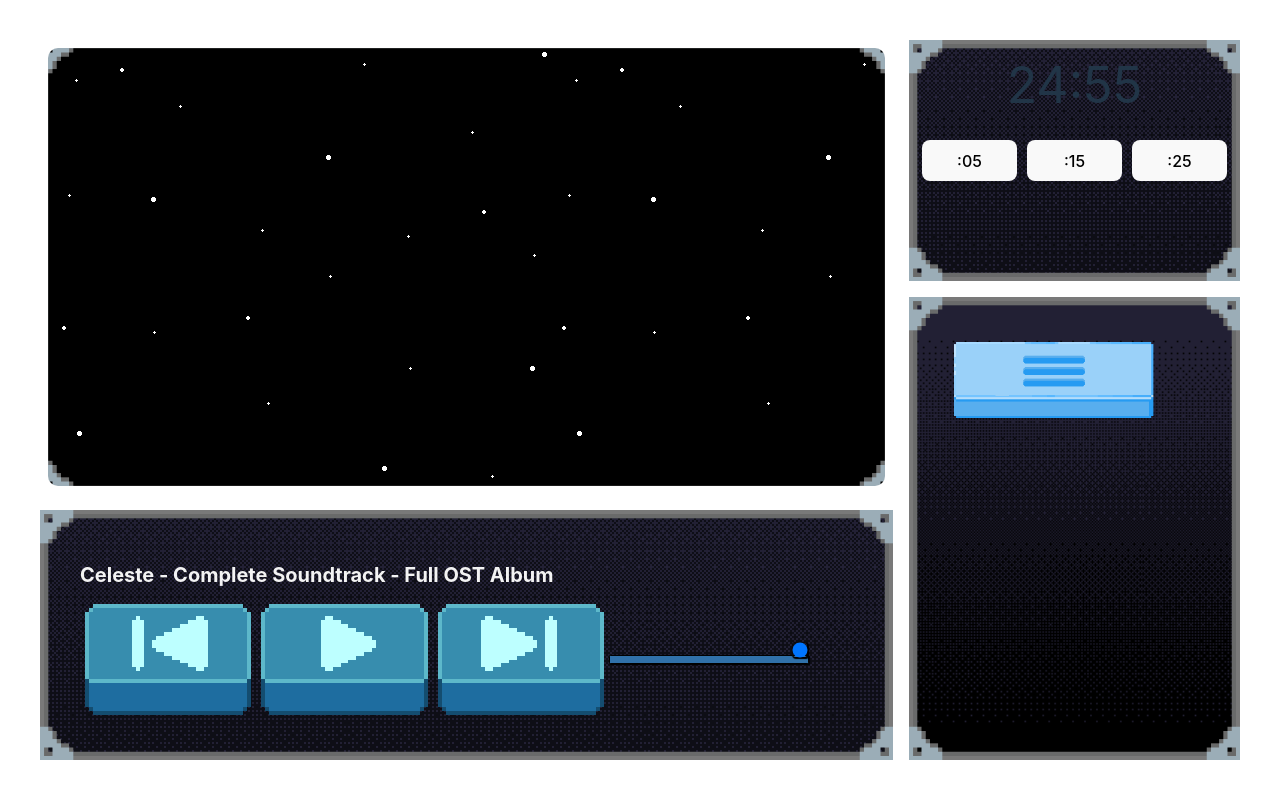
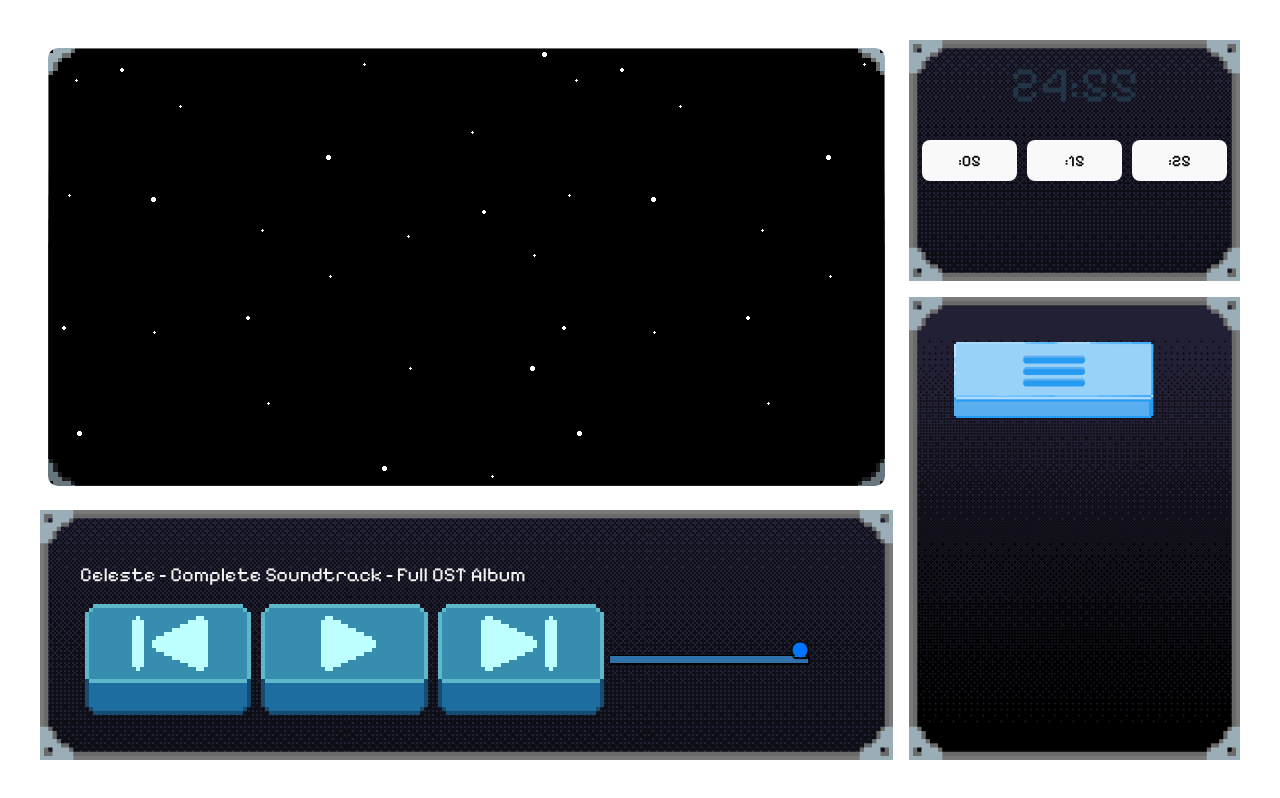
Before and after one commit to galenddavis/space-time-r, a React (Vite) app: page / in a window 1280 px wide. Built offline with nearby package versions, Linux system fonts and the light colour scheme; a web font is replaced by a local one.

Commit message:
Updated border styling and planet component refactor

```diff
--- a/src/App.css
+++ b/src/App.css
@@ -1,6 +1,10 @@
 * {
   box-sizing: border-box;
   border-image-outset: 8px;
+  font-family: "Pixelify Sans", sans-serif;
+  font-optical-sizing: auto;
+  font-weight: 400;
+  font-style: normal;
 }
 
 /* #root {
--- a/src/components/planets/planet-command-center.tsx
+++ b/src/components/planets/planet-command-center.tsx
@@ -26,7 +26,7 @@ const PlanetCommander = () => {
 
 
     return (
-        <div className="planetary-command-wrapper">
+        <div className="planetary-command-wrapper boardered">
             <img src={planetImg} alt="" id="planet-img" className="planet-img active-planet" />
         </div>
     );
--- a/src/components/planets/planet-command.css
+++ b/src/components/planets/planet-command.css
@@ -9,9 +9,9 @@
     display: flex;
     align-items: center;
     justify-content: start;
-    border-image-source: url("../../assets/dialogue-border.png");
-    border-image-slice: 72;
-    border-image-width: 50px;
+    border-image-source: url("../../assets/dialogue-border2.svg");
+    border-image-slice: 8;
+    border-image-width: 35px;
 }
 
 .planet-img {
```
